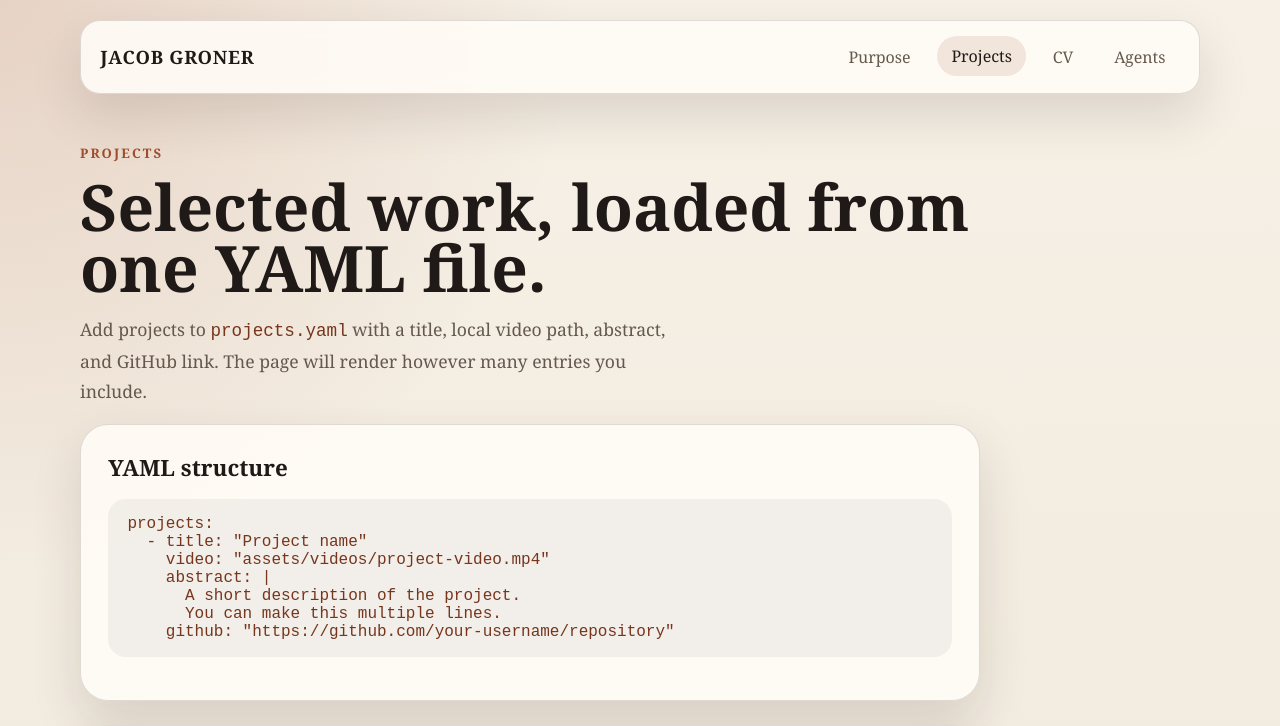
After one commit to Jgroner11/personal-website, a PHP site: page /projects.html in a window 1280 px wide. The commit adds this page. Shown: the top 726 px of the page. Run offline with PHP 8.4, Linux system fonts and the light colour scheme.

Commit message:
basic navigation structure and style

```diff
--- a/css/styles.css
+++ b/css/styles.css
@@ -1,15 +1,185 @@
+:root {
+  --bg: #efe7da;
+  --bg-soft: #f8f2e8;
+  --panel: rgba(255, 252, 246, 0.88);
+  --panel-strong: #fffdf8;
+  --ink: #1f1a17;
+  --muted: #65584d;
+  --line: rgba(31, 26, 23, 0.14);
+  --accent: #9f4d2e;
+  --accent-deep: #76361d;
+  --shadow: 0 22px 50px rgba(63, 44, 29, 0.14);
+}
+
+* {
+  box-sizing: border-box;
+}
+
 body {
   margin: 0;
   min-height: 100vh;
-  display: grid;
-  place-items: center;
-  background: #f4f1ea;
+  color: var(--ink);
+  background:
+    radial-gradient(circle at top left, rgba(159, 77, 46, 0.18), transparent 30%),
+    radial-gradient(circle at bottom right, rgba(88, 108, 76, 0.14), transparent 24%),
+    linear-gradient(180deg, #f6f0e6 0%, var(--bg) 100%);
   font-family: Georgia, serif;
 }
 
+a {
+  color: inherit;
+  text-decoration: none;
+}
+
+code,
+pre {
+  font-family: "Courier New", Courier, monospace;
+}
+
+img {
+  max-width: 100%;
+}
+
+.page-shell {
+  width: min(1120px, calc(100% - 2rem));
+  margin: 0 auto;
+  padding: 1.25rem 0 3rem;
+}
+
+.site-header {
+  display: flex;
+  align-items: center;
+  justify-content: space-between;
+  gap: 1rem;
+  margin-bottom: 3rem;
+  padding: 1rem 1.2rem;
+  border: 1px solid var(--line);
+  border-radius: 20px;
+  background: var(--panel);
+  backdrop-filter: blur(10px);
+  box-shadow: var(--shadow);
+}
+
+.site-title {
+  font-size: 1.15rem;
+  font-weight: 700;
+  letter-spacing: 0.04em;
+  text-transform: uppercase;
+}
+
+.site-nav {
+  display: flex;
+  flex-wrap: wrap;
+  justify-content: flex-end;
+  gap: 0.75rem;
+}
+
+.site-nav a {
+  padding: 0.55rem 0.9rem;
+  border-radius: 999px;
+  color: var(--muted);
+  transition: background-color 180ms ease, color 180ms ease, transform 180ms ease;
+}
+
+.site-nav a:hover,
+.site-nav a[aria-current="page"] {
+  color: var(--ink);
+  background: rgba(159, 77, 46, 0.12);
+  transform: translateY(-1px);
+}
+
+.hero-layout {
+  display: grid;
+  grid-template-columns: minmax(0, 1.2fr) minmax(280px, 0.8fr);
+  gap: 2rem;
+  align-items: center;
+}
+
+.hero-copy,
+.portrait-card,
+.content-card {
+  border: 1px solid var(--line);
+  border-radius: 28px;
+  background: var(--panel);
+  box-shadow: var(--shadow);
+}
+
+.hero-copy {
+  padding: 3rem;
+}
+
+.portrait-card {
+  display: grid;
+  place-items: center;
+  padding: 2rem;
+}
+
+.eyebrow {
+  margin: 0 0 0.75rem;
+  color: var(--accent);
+  font-size: 0.82rem;
+  font-weight: 700;
+  letter-spacing: 0.16em;
+  text-transform: uppercase;
+}
+
+h1,
+h2,
+p {
+  margin-top: 0;
+}
+
+h1 {
+  margin-bottom: 1rem;
+  font-size: clamp(2.5rem, 5vw, 4.75rem);
+  line-height: 0.96;
+}
+
+h2 {
+  font-size: 1.4rem;
+  margin-bottom: 0.75rem;
+}
+
+p {
+  color: var(--muted);
+  font-size: 1.02rem;
+  line-height: 1.7;
+}
+
+.hero-text,
+.lead {
+  max-width: 60ch;
+  font-size: 1.1rem;
+}
+
+.hero-actions {
+  display: flex;
+  flex-wrap: wrap;
+  gap: 0.9rem;
+  margin-top: 1.75rem;
+}
+
+.button-link {
+  display: inline-flex;
+  align-items: center;
+  justify-content: center;
+  padding: 0.9rem 1.3rem;
+  border: 1px solid transparent;
+  border-radius: 999px;
+  background: var(--accent);
+  color: #fff8f2;
+}
+
+.button-link-secondary {
+  border-color: var(--line);
+  background: transparent;
+  color: var(--ink);
+}
+
 .headshot-frame {
+  width: min(100%, 320px);
   padding: 14px;
-  background: #fffdf8;
+  background: var(--panel-strong);
   border: 3px solid #2f2a24;
   border-radius: 18px;
   box-shadow: 0 14px 30px rgba(47, 42, 36, 0.18);
@@ -17,8 +187,114 @@ body {
 
 .headshot-frame img {
   display: block;
-  width: 220px;
-  max-width: 100%;
+  width: 100%;
   height: auto;
   border-radius: 10px;
 }
+
+.content-page {
+  max-width: 900px;
+}
+
+.content-page code {
+  color: var(--accent-deep);
+}
+
+.card-grid {
+  display: grid;
+  grid-template-columns: repeat(2, minmax(0, 1fr));
+  gap: 1.25rem;
+}
+
+.content-card {
+  padding: 1.7rem;
+}
+
+.project-instructions {
+  margin-bottom: 1.5rem;
+}
+
+.project-instructions pre {
+  overflow-x: auto;
+  padding: 1rem 1.2rem;
+  border-radius: 18px;
+  background: rgba(31, 26, 23, 0.05);
+  color: var(--ink);
+}
+
+.project-status {
+  margin-bottom: 1.25rem;
+  padding: 1rem 1.2rem;
+  border: 1px solid rgba(159, 77, 46, 0.22);
+  border-radius: 18px;
+  background: rgba(159, 77, 46, 0.08);
+  color: var(--accent-deep);
+}
+
+.project-list {
+  display: grid;
+  gap: 1.5rem;
+}
+
+.project-card {
+  display: grid;
+  gap: 1.35rem;
+  padding: 1.5rem;
+  border: 1px solid var(--line);
+  border-radius: 28px;
+  background: var(--panel);
+  box-shadow: var(--shadow);
+}
+
+.project-video {
+  width: 100%;
+  border-radius: 18px;
+  background: #1c1713;
+}
+
+.project-body h2 {
+  margin-bottom: 0.8rem;
+}
+
+.project-abstract {
+  margin-bottom: 1rem;
+  white-space: pre-line;
+}
+
+.project-link {
+  display: inline-flex;
+  align-items: center;
+  padding: 0.8rem 1.1rem;
+  border-radius: 999px;
+  background: rgba(159, 77, 46, 0.12);
+  color: var(--accent-deep);
+  font-weight: 700;
+}
+
+@media (max-width: 820px) {
+  .site-header,
+  .hero-layout {
+    grid-template-columns: 1fr;
+  }
+
+  .site-header {
+    flex-direction: column;
+    align-items: flex-start;
+  }
+
+  .site-nav {
+    justify-content: flex-start;
+  }
+
+  .hero-copy {
+    padding: 2rem;
+  }
+
+  .portrait-card {
+    order: -1;
+  }
+
+  .card-grid {
+    grid-template-columns: 1fr;
+  }
+}
--- /dev/null
+++ b/js/projects.js
@@ -0,0 +1,188 @@
+async function loadProjects() {
+  const container = document.querySelector("[data-project-list]");
+  const status = document.querySelector("[data-project-status]");
+
+  if (!container || !status) {
+    return;
+  }
+
+  try {
+    const response = await fetch("projects.yaml", { cache: "no-store" });
+
+    if (!response.ok) {
+      throw new Error(`Unable to load projects.yaml (${response.status})`);
+    }
+
+    const yamlText = await response.text();
+    const projects = parseProjectsYaml(yamlText);
+
+    renderProjects(container, status, projects);
+  } catch (error) {
+    status.textContent =
+      "Projects could not be loaded. If you opened the page directly from your files, try serving the site through a local web server.";
+    status.hidden = false;
+    console.error(error);
+  }
+}
+
+function parseProjectsYaml(yamlText) {
+  const lines = yamlText.replace(/\r\n/g, "\n").split("\n");
+  const projects = [];
+  let currentProject = null;
+  let currentMultilineKey = null;
+
+  for (let index = 0; index < lines.length; index += 1) {
+    const rawLine = lines[index];
+    const trimmed = rawLine.trim();
+
+    if (!trimmed || trimmed.startsWith("#")) {
+      continue;
+    }
+
+    if (trimmed === "projects:") {
+      continue;
+    }
+
+    if (rawLine.startsWith("  - ")) {
+      if (currentProject) {
+        projects.push(normalizeProject(currentProject));
+      }
+
+      currentProject = {};
+      currentMultilineKey = null;
+
+      const remainder = rawLine.slice(4).trim();
+      if (remainder) {
+        assignProjectValue(currentProject, remainder);
+      }
+      continue;
+    }
+
+    if (!currentProject) {
+      throw new Error("Each project entry must appear under the 'projects:' list.");
+    }
+
+    if (currentMultilineKey && rawLine.startsWith("      ")) {
+      const contentLine = rawLine.slice(6);
+      const existingValue = currentProject[currentMultilineKey];
+      currentProject[currentMultilineKey] = existingValue
+        ? `${existingValue}\n${contentLine}`
+        : contentLine;
+      continue;
+    }
+
+    currentMultilineKey = null;
+
+    if (rawLine.startsWith("    ")) {
+      const entry = rawLine.slice(4);
+      const key = assignProjectValue(currentProject, entry);
+
+      if (entry.endsWith(": |")) {
+        currentMultilineKey = key;
+        currentProject[currentMultilineKey] = "";
+      }
+      continue;
+    }
+
+    throw new Error(`Unexpected YAML structure on line ${index + 1}.`);
+  }
+
+  if (currentProject) {
+    projects.push(normalizeProject(currentProject));
+  }
+
+  return projects;
+}
+
+function assignProjectValue(project, line) {
+  const separatorIndex = line.indexOf(":");
+
+  if (separatorIndex === -1) {
+    throw new Error(`Invalid field: '${line}'`);
+  }
+
+  const key = line.slice(0, separatorIndex).trim();
+  let value = line.slice(separatorIndex + 1).trim();
+
+  if (value === "|") {
+    return key;
+  }
+
+  value = stripWrappingQuotes(value);
+  project[key] = value;
+  return key;
+}
+
+function stripWrappingQuotes(value) {
+  if (
+    (value.startsWith('"') && value.endsWith('"')) ||
+    (value.startsWith("'") && value.endsWith("'"))
+  ) {
+    return value.slice(1, -1);
+  }
+
+  return value;
+}
+
+function normalizeProject(project) {
+  const normalized = {
+    title: project.title || "Untitled Project",
+    video: project.video || "",
+    abstract: (project.abstract || "").trim(),
+    github: project.github || ""
+  };
+
+  if (!normalized.video || !normalized.github) {
+    throw new Error(
+      `Project '${normalized.title}' is missing a required 'video' or 'github' field.`
+    );
+  }
+
+  return normalized;
+}
+
+function renderProjects(container, status, projects) {
+  container.innerHTML = "";
+
+  if (!projects.length) {
+    status.textContent = "No projects yet. Add your first entry to projects.yaml.";
+    status.hidden = false;
+    return;
+  }
+
+  status.hidden = true;
+
+  for (const project of projects) {
+    const article = document.createElement("article");
+    article.className = "project-card";
+
+    const video = document.createElement("video");
+    video.className = "project-video";
+    video.controls = true;
+    video.preload = "metadata";
+    video.src = project.video;
+
+    const body = document.createElement("div");
+    body.className = "project-body";
+
+    const title = document.createElement("h2");
+    title.textContent = project.title;
+
+    const abstract = document.createElement("p");
+    abstract.className = "project-abstract";
+    abstract.textContent = project.abstract;
+
+    const repoLink = document.createElement("a");
+    repoLink.className = "project-link";
+    repoLink.href = project.github;
+    repoLink.target = "_blank";
+    repoLink.rel = "noreferrer";
+    repoLink.textContent = "View GitHub repository";
+
+    body.append(title, abstract, repoLink);
+    article.append(video, body);
+    container.append(article);
+  }
+}
+
+loadProjects();
--- /dev/null
+++ b/projects.html
@@ -0,0 +1,48 @@
+<!DOCTYPE html>
+<html lang="en">
+<head>
+  <meta charset="UTF-8">
+  <meta name="viewport" content="width=device-width, initial-scale=1.0">
+  <meta name="description" content="Projects page for Jacob Groner">
+  <title>Projects | Jacob Groner</title>
+  <link rel="stylesheet" href="css/styles.css">
+</head>
+<body>
+  <div class="page-shell">
+    <header class="site-header">
+      <a class="site-title" href="index.html">Jacob Groner</a>
+      <nav class="site-nav" aria-label="Primary">
+        <a href="purpose.html">Purpose</a>
+        <a href="projects.html" aria-current="page">Projects</a>
+        <a href="cv.html">CV</a>
+        <a href="agents.html">Agents</a>
+      </nav>
+    </header>
+
+    <main class="content-page">
+      <p class="eyebrow">Projects</p>
+      <h1>Selected work, loaded from one YAML file.</h1>
+      <p class="lead">
+        Add projects to <code>projects.yaml</code> with a title, local video path, abstract,
+        and GitHub link. The page will render however many entries you include.
+      </p>
+
+      <section class="content-card project-instructions">
+        <h2>YAML structure</h2>
+        <pre><code>projects:
+  - title: "Project name"
+    video: "assets/videos/project-video.mp4"
+    abstract: |
+      A short description of the project.
+      You can make this multiple lines.
+    github: "https://github.com/your-username/repository"</code></pre>
+      </section>
+
+      <p class="project-status" data-project-status hidden></p>
+      <section class="project-list" data-project-list aria-live="polite">
+      </section>
+    </main>
+  </div>
+  <script src="js/projects.js"></script>
+</body>
+</html>
--- /dev/null
+++ b/projects.yaml
@@ -0,0 +1,7 @@
+projects:
+  - title: "Example Project"
+    video: "assets/videos/example-project.mp4"
+    abstract: |
+      Write a short abstract here. This can be one paragraph or several lines,
+      and the site will display it as the project summary.
+    github: "https://github.com/your-username/example-project"
```
Also changed, not shown: agents.html (added, +40 -0 lines), cv.html (added, +37 -0 lines), index.html (+33 -7 lines), purpose.html (added, +40 -0 lines).
